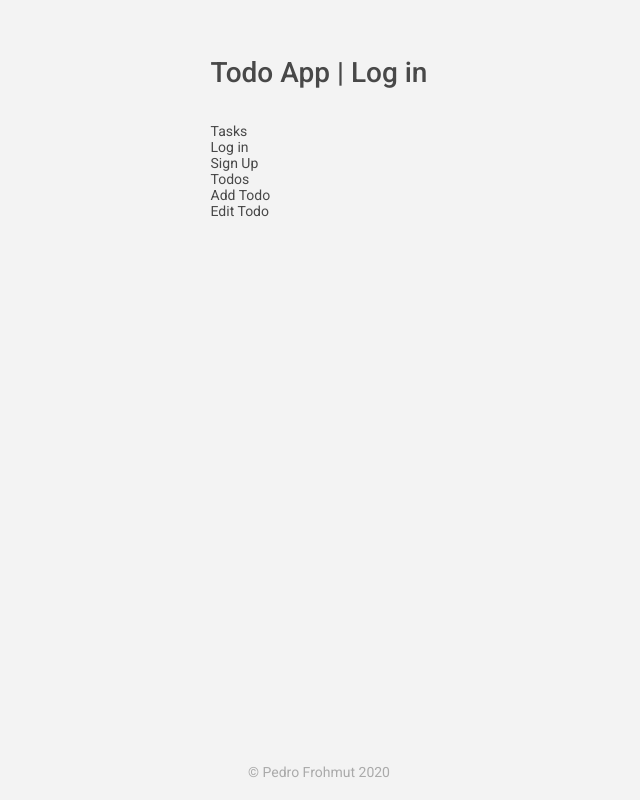
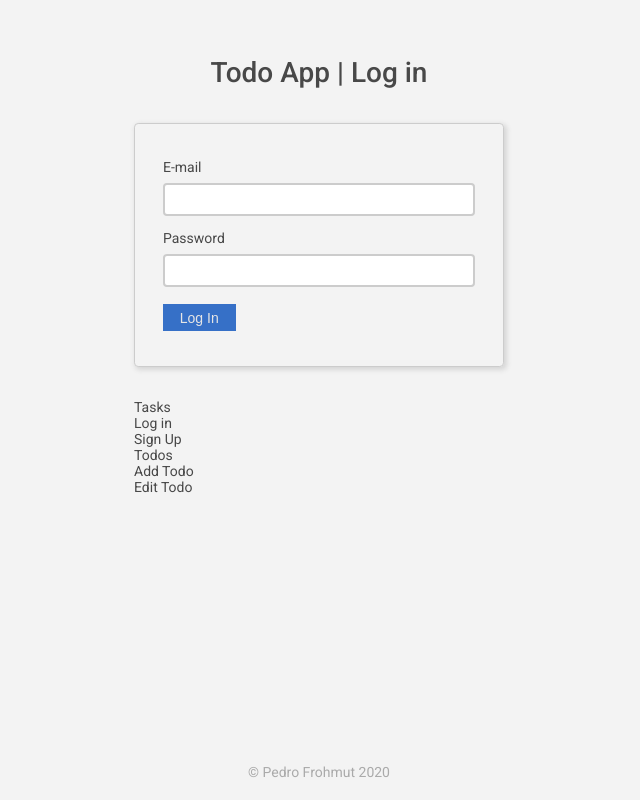
Before and after one commit to pedrofrohmut/todos-client-typescript, a React (Create React App) app: page /login in a window 1280 px wide. Shown: the whole page, without its empty margins (321-961 px from the left). Built offline with nearby package versions, Linux system fonts and the light colour scheme.

Commit message:
login page styles

```diff
--- a/src/App.tsx
+++ b/src/App.tsx
@@ -43,6 +43,8 @@ const App = () => {
               <EditTodoPage />
             </UserRoute>
           </Switch>
+          <br />
+          <br />
           <nav>
             <ul>
               <li>
--- a/src/global-styles.css
+++ b/src/global-styles.css
@@ -18,6 +18,9 @@
   --grey8: #ccc;
   --grey9: #e5e5e5;
   --grey10: #f3f3f3;
+  --clr-primary: rgb(54, 112, 199);
+
+  --form-shadow: 2px 2px 5px 1px #d6d6d6;
 }
 
 body {
@@ -38,3 +41,37 @@ a {
 ul {
   list-style: none;
 }
+
+.form-wrapper {
+  border: 1px solid var(--grey8);
+  padding: 2rem;
+  border-radius: 0.3em;
+  box-shadow: var(--form-shadow);
+}
+
+.form-group {
+  padding: 0.5rem 0rem;
+}
+
+.form-group label {
+  display: block;
+  margin-bottom: 0.6rem;
+}
+
+.form-group input[type="text"],
+.form-group input[type="password"] {
+  border: 2px solid var(--grey8);
+  border-radius: 0.3em;
+  padding: 0.5rem 1rem;
+  width: 100%;
+}
+
+.form-group button[type="submit"] {
+  border: 0;
+  color: var(--grey9);
+  background-color: var(--clr-primary);
+  padding: 0.4rem 1.2rem;
+  font-weight: 400;
+  font-size: 1.0rem;
+  margin-top: 0.2rem;
+}
--- a/src/pages/LoginPage/index.tsx
+++ b/src/pages/LoginPage/index.tsx
@@ -7,6 +7,21 @@ import PageTitle from "../../components/shared/PageTitle"
 const LoginPage: React.FC = () => (
   <Container className="LoginPage">
     <PageTitle>Todo App | Log in</PageTitle>
+    <div className="form-wrapper">
+      <form>
+        <div className="form-group">
+          <label htmlFor="email">E-mail</label>
+          <input id="email" type="text" />
+        </div>
+        <div className="form-group">
+          <label htmlFor="password">Password</label>
+          <input id="password" type="password" />
+        </div>
+        <div className="form-group">
+          <button type="submit">Log In</button>
+        </div>
+      </form>
+    </div>
   </Container>
 )
 
--- a/src/pages/LoginPage/styles.ts
+++ b/src/pages/LoginPage/styles.ts
@@ -1,3 +1,5 @@
 import styled from "styled-components"
 
-export const Container = styled.div``
+export const Container = styled.div`
+  width: 370px;
+`
```
